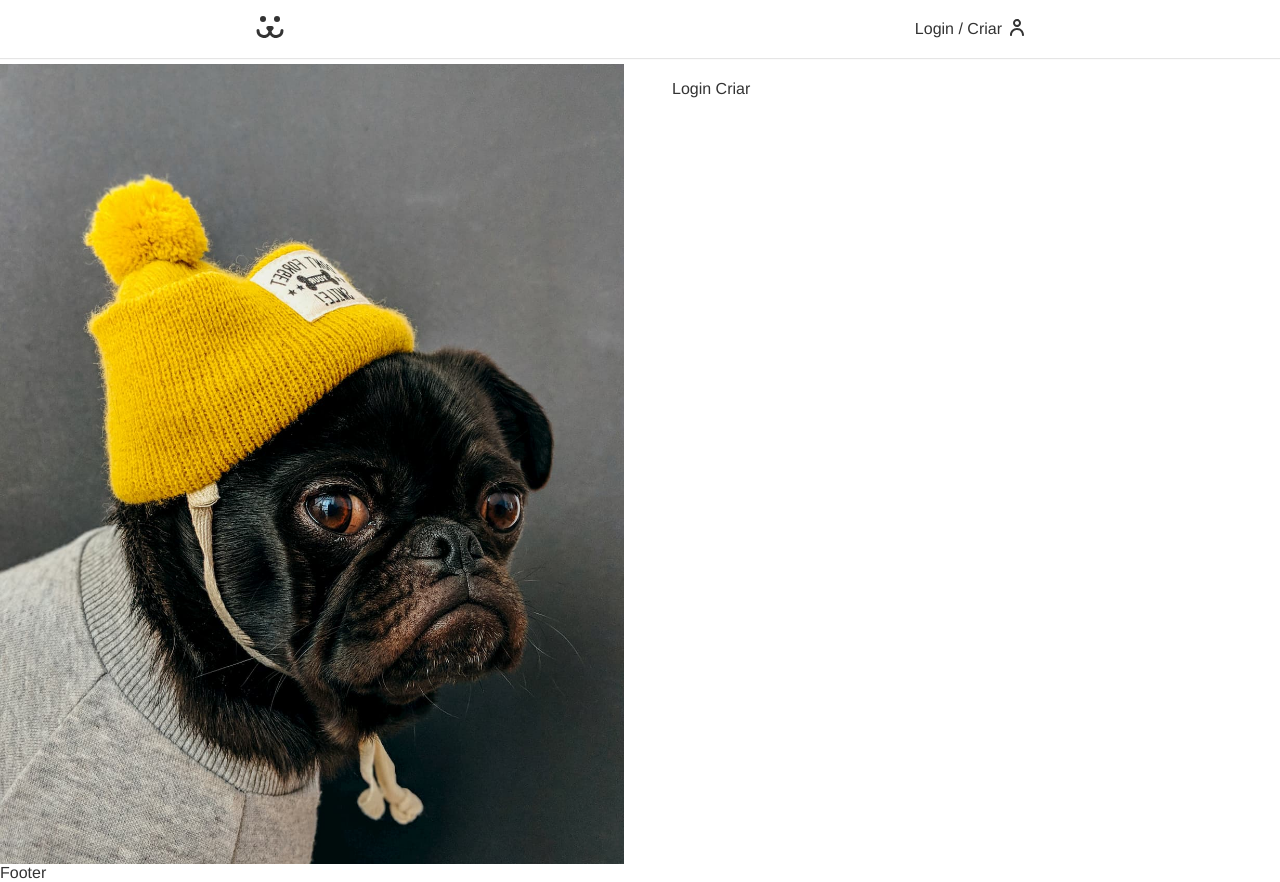
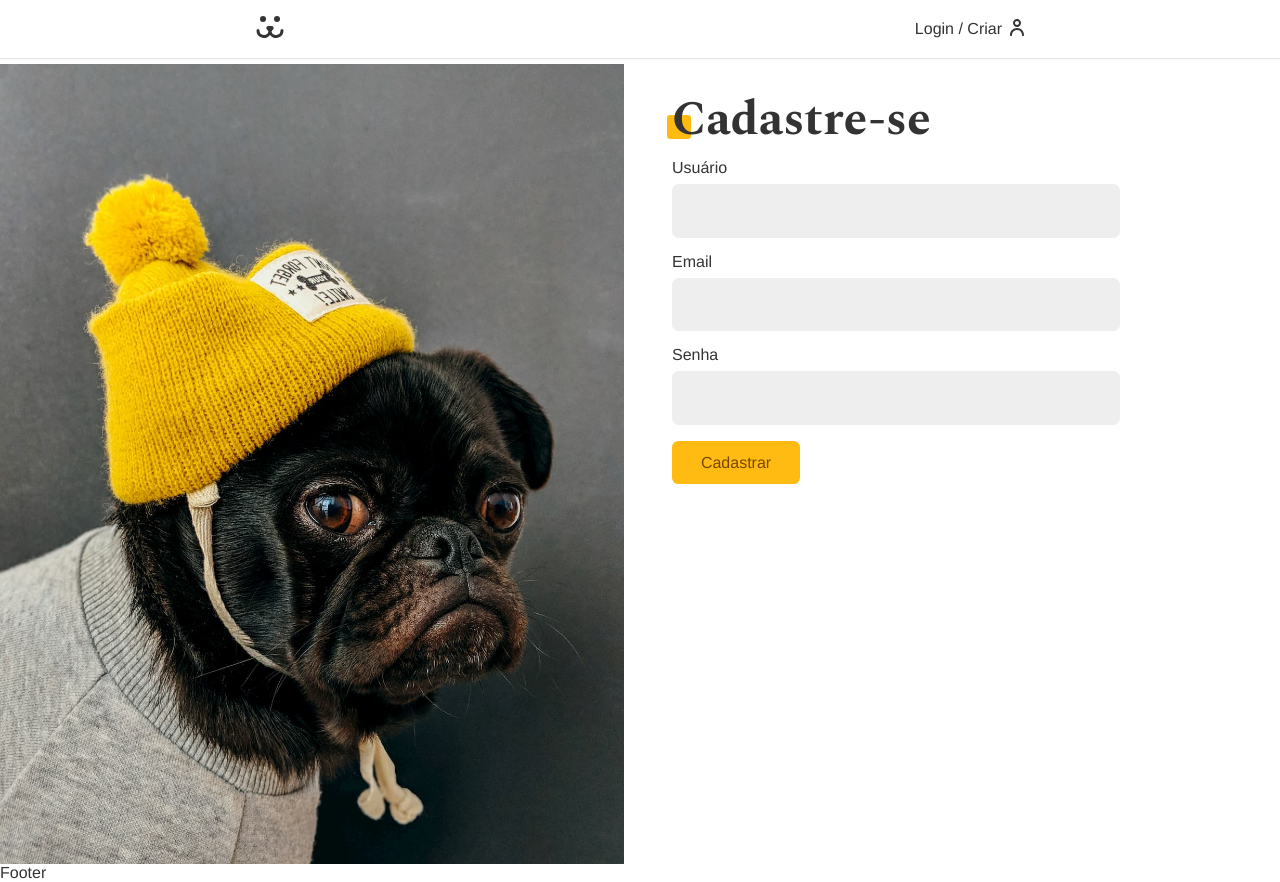
Before and after one commit to MatheusWFranca/dogs, a React (Create React App) app: page /login/criar in a window 1280 px wide. Built offline with nearby package versions, Linux system fonts and the light colour scheme.

Commit message:
Register user

```diff
--- a/src/Components/Login/LoginCreate.js
+++ b/src/Components/Login/LoginCreate.js
@@ -1,7 +1,39 @@
 import React from 'react';
+import Input from '../Forms/Input';
+import Button from '../Forms/Button';
+import userForm from '../../Hooks/UseForm';
+import { USER_POST } from '../../api';
+import { UserContext } from '../../UserContext';
 
 const LoginCreate = () => {
-  return <div>Login Criar</div>;
+  const username = userForm();
+  const email = userForm('email');
+  const password = userForm();
+
+  const { userLogin } = React.useContext(UserContext);
+
+  async function handleSubmit(event) {
+    event.preventDefault();
+    const { url, options } = USER_POST({
+      username: username.value,
+      email: email.value,
+      password: password.value,
+    });
+    const response = await fetch(url, options);
+    if (response.ok) userLogin(username.value, password.value);
+  }
+
+  return (
+    <section className="animeLeft">
+      <h1 className="title">Cadastre-se</h1>
+      <form onSubmit={handleSubmit}>
+        <Input label="Usuário" type="text" name="username" {...username} />
+        <Input label="Email" type="email" name="email" {...email} />
+        <Input label="Senha" type="password" name="password" {...password} />
+        <Button>Cadastrar</Button>
+      </form>
+    </section>
+  );
 };
 
 export default LoginCreate;
--- a/src/Hooks/UseForm.js
+++ b/src/Hooks/UseForm.js
@@ -4,6 +4,11 @@
   email: {
     regex: /^(([^<>()[\]\\.,;:\s@"]+(\.[^<>()[\]\\.,;:\s@"]+)*)|(".+"))@((\[[0-9]{1,3}\.[0-9]{1,3}\.[0-9]{1,3}\.[0-9]{1,3}\])|(([a-zA-Z\-0-9]+\.)+[a-zA-Z]{2,}))$/,
     message: 'Preencha um email válido',
+  },
+  password: {
+    regex: /^(?=.*\d)(?=.*[a-z])(?=.*[A-Z])[0-9a-zA-Z]{8,}$/,
+    message:
+      'Sua senha precisa ter 1 caracter maíusculo, 1 minúsculo e 1 digito, com no mínimo 8 caracteres',
   },
 };
 
--- a/src/api.js
+++ b/src/api.js
@@ -36,3 +36,16 @@
     },
   };
 }
+
+export function USER_POST(body) {
+  return {
+    url: API_URL + '/api/user',
+    options: {
+      method: 'POST',
+      headers: {
+        'Content-Type': 'application/json',
+      },
+      body: JSON.stringify(body),
+    },
+  };
+}
```
